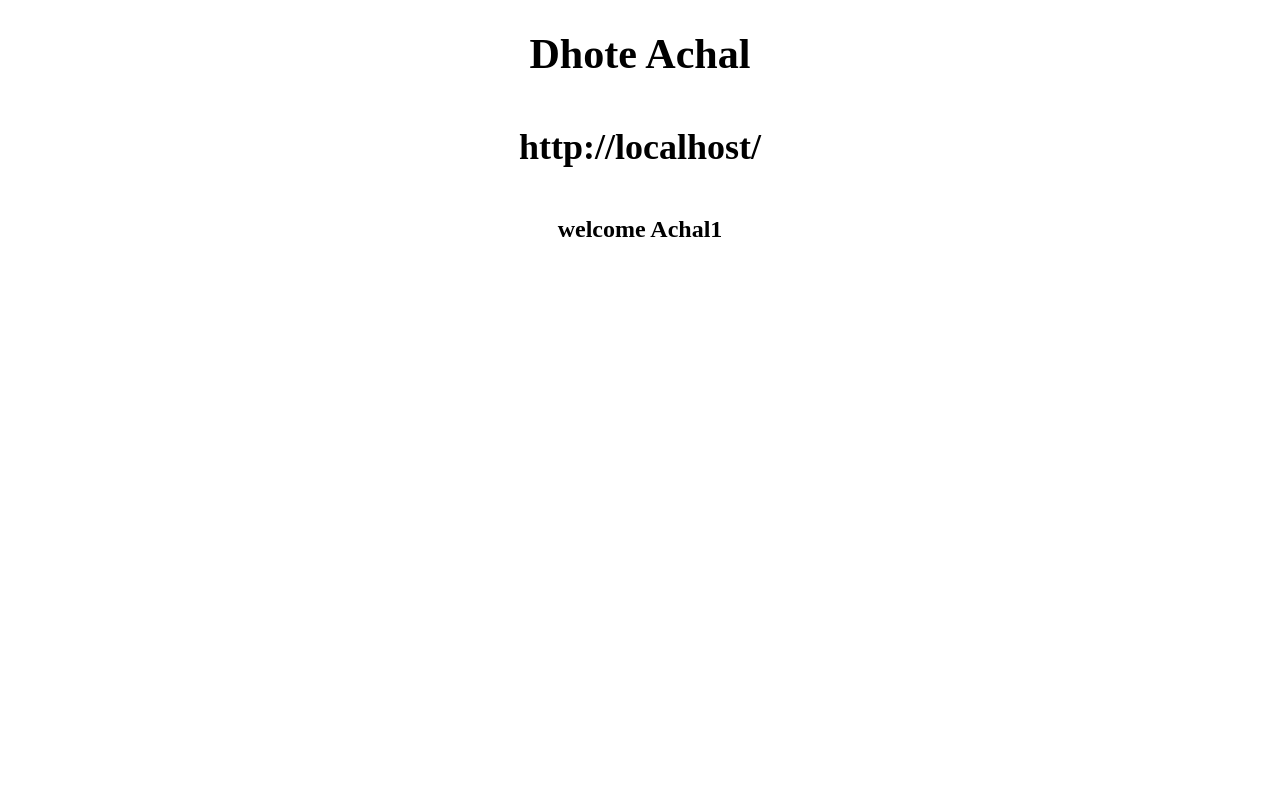
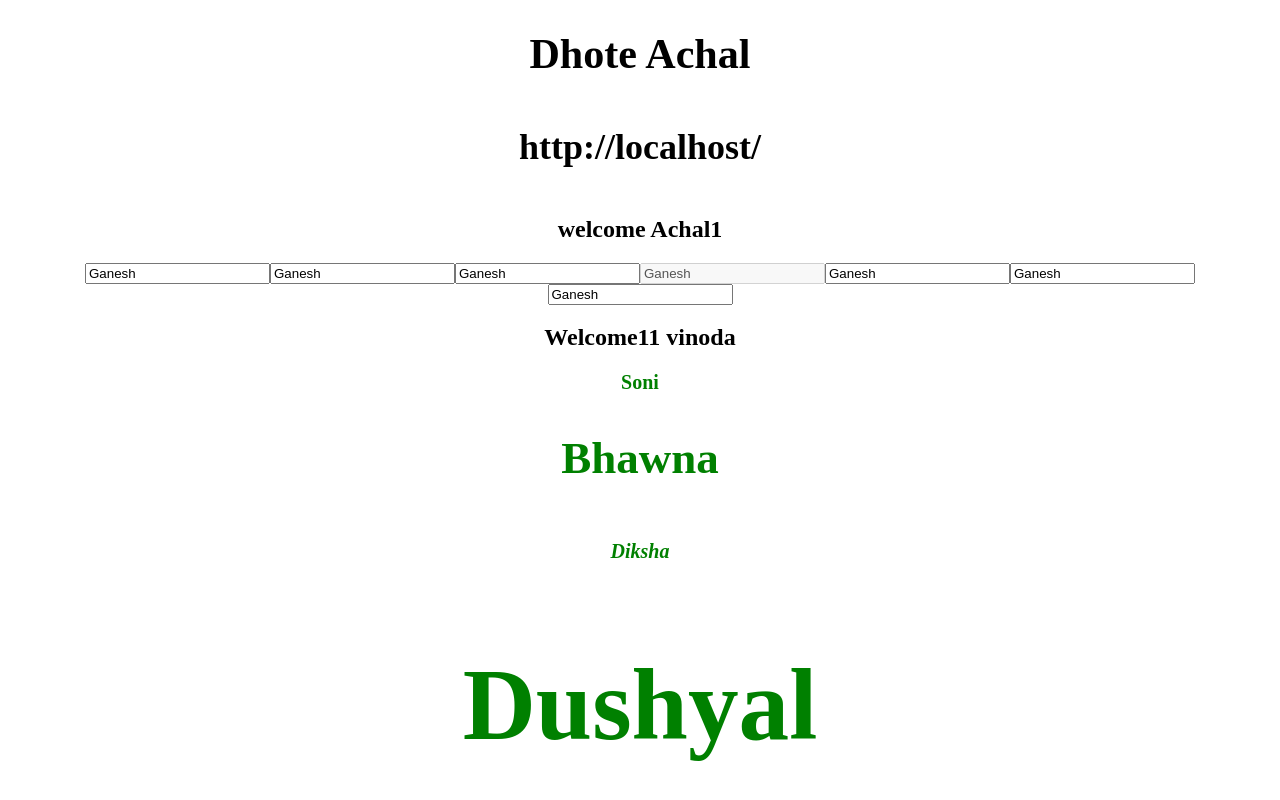
Before and after one commit to Achaldhote02/LearningProject, an Angular app: page / in a window 1280 px wide. Shown: the part 218-1018 px from the top of the page. Before the commit the page ends 800 px from the top, so only its background shows below. Built offline with nearby package versions, Linux system fonts and the light colour scheme.

Commit message:
add two component property and class

```diff
--- a/src/app/app.component.html
+++ b/src/app/app.component.html
@@ -12,5 +12,9 @@
   <app-property>
 
   </app-property>
+  <app-class>
+
+  </app-class>
+
 
 </div>
--- a/src/app/class/class.component.ts
+++ b/src/app/class/class.component.ts
@@ -2,14 +2,47 @@ import { Component, OnInit } from '@angular/core';
 
 @Component({
   selector: 'app-class',
-  templateUrl: './class.component.html',
-  styleUrls: ['./class.component.css']
+  template: `
+  <h2>Welcome11 {{name}}</h2>
+  <h2 class="text-green">Soni<h2>
+  <h2 [class]="succesClass">Bhawna<h2>
+  <h2 class="text-italic" [class]="succesClass"> Diksha </h2>
+  <h2 [class.text-red]="hasError">Dushyal</h2>
+  `,
+  styles: [`
+  .text-green {
+    color:green;
+    font-size:20px;
+  }
+  .text-red {
+    color:red;
+    font-size:20px;
+
+  }
+  .text-italic {
+font-style:italic;
+font-size:20px;
+
+  }
+
+  `]
 })
 export class ClassComponent implements OnInit {
 
-  constructor() { }
+  public name = "vinoda";
+  public succesClass = "text-succes";
+  public hasError = false;
+  public isSpecial = true;
+  public massageClasses = {
+    "text- green":!this.hasError,
+      "text-red" : this.hasError,
+        "text-italic": this.isSpecial
 
-  ngOnInit(): void {
   }
 
+constructor() { }
+
+ngOnInit(): void {
 }
+
+}
--- a/src/app/property/property.component.ts
+++ b/src/app/property/property.component.ts
@@ -6,12 +6,22 @@ import { Component, OnInit } from '@angular/core';
 <h2>
 welcome {{name}}
 </h2>
+<input type="text" value="Ganesh">
+<input [id]="myId" type="text" value="Ganesh">
+<input id="{{myId}}" type="text" value="Ganesh">
+<input disabled id="{{myId}}" type="text" value="Ganesh">
+<input [disabled]="false" id="{{myId}}" type="text" value="Ganesh">
+<input [disabled]="isDisabled" id="{{myId}}" type="text" value="Ganesh">
+<input bind-disabled="isDisabled" id="{{myId}}" type="text" value="Ganesh">
+
   `,
   styleUrls: ['./property.component.css']
 })
 export class PropertyComponent implements OnInit {
 
   public name = "Achal1";
+  public myId = "userId";
+  public isDisabled=false;
   constructor() { }
 
   ngOnInit(): void {
```
